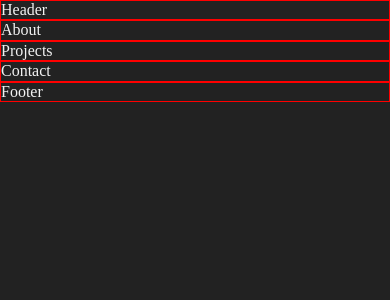
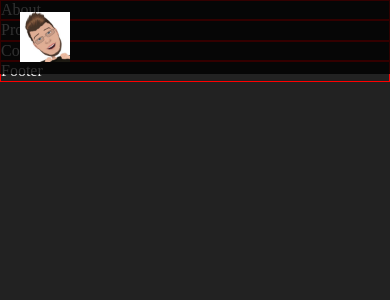
Before and after one commit to davidstalgren/portfolio, a Vue app: page / in a window 390 px wide. Shown: the top 300 px of the page. Built offline with nearby package versions, Linux system fonts and the light colour scheme.

Commit message:
✨menu/navigation added

```diff
--- a/index.html
+++ b/index.html
@@ -1,9 +1,10 @@
 <!DOCTYPE html>
 <html lang="en">
   <head>
-    <meta charset="UTF-8" />
-    <link rel="icon" type="image/svg+xml" href="/vite.svg" />
-    <meta name="viewport" content="width=device-width, initial-scale=1.0" />
+    <meta charset="UTF-8">
+    <link rel="icon" type="image/svg+xml" href="/vite.svg">
+    <meta name="viewport" content="width=device-width, initial-scale=1.0">
+    <link rel="stylesheet" href="https://pro.fontawesome.com/releases/v5.15.3/css/all.css" integrity="sha384-iKbFRxucmOHIcpWdX9NTZ5WETOPm0Goy0WmfyNcl52qSYtc2Buk0NCe6jU1sWWNB" crossorigin="anonymous">
     <title>David - Future Frontend dev portfolio</title>
   </head>
   <body>
--- /dev/null
+++ b/src/components/molecules/menu/Menu.vue
@@ -0,0 +1,80 @@
+<script>
+export default {
+    name: "menu",
+    data() {
+        return {
+            scrolledNav: null,
+            mobile: null,
+            mobileNav: null,
+            windowWidth: null,
+        };
+    },
+
+    created() {
+        window.addEventListener('resize', this.checkScreen);
+        this.checkScreen();
+    },
+
+    mounted() {
+        window.addEventListener('scroll', this.updateScroll);
+    },
+
+    methods: {
+        toggleMobileNav() {
+            this.mobileNav = !this.mobileNav;
+        },
+
+        updateScroll() {
+            const scrollPosition = window.scrollY;
+            if (scrollPosition > 50) {
+                this.scrolledNav = true;
+                return;
+            }
+            this.scrolledNav = false;
+        },
+
+        checkScreen() {
+            this.windowWidth = window.innerWidth;
+            if (this.windowWidth <= 750) {
+                this.mobile = true;
+                return;
+            }
+            this.mobile = false;
+            this.mobileNav = false;
+            return;
+        }
+    }
+
+};
+</script>
+
+<template>
+    <header :class="{ 'scrolled-nav': scrollPosition }">
+        <nav>
+            <div class="branding">
+                <img src="../../../assets/logo/logo.png" alt="">
+            </div>
+            <ul v-show="!mobile" class="navigation">
+                <li><router-link class="link" :to="{ name: 'Home' }">Home</router-link></li>
+                <li><router-link class="link" :to="{ name: 'About' }">About</router-link></li>
+                <li><router-link class="link" :to="{ name: 'Projects' }">Projects</router-link></li>
+                <li><router-link class="link" :to="{ name: 'Contact' }">Contact</router-link></li>
+            </ul>
+            <div class="icon">
+                <i @click="toggleMobileNav" v-show="mobile" class="far fa-bars" :class="{ 'icon-active' : mobileNav }"></i>
+            </div>
+            <transition name="mobile-nav">
+                <ul v-show="mobileNav" class="dropdown-nav">
+                    <li><router-link class="link" :to="{ name: 'Home' }">Home</router-link></li>
+                    <li><router-link class="link" :to="{ name: 'About' }">About</router-link></li>
+                    <li><router-link class="link" :to="{ name: 'Projects' }">Projects</router-link></li>
+                    <li><router-link class="link" :to="{ name: 'Contact' }">Contact</router-link></li>
+                </ul>
+            </transition>
+        </nav>
+    </header>
+</template>
+
+<style scoped lang="scss">
+@import '_menu.scss'
+</style>
--- /dev/null
+++ b/src/components/molecules/menu/_menu.scss
@@ -0,0 +1,149 @@
+@use '/src/style/variables' as var;
+
+header {
+    background-color: var.$black08;
+    z-index: 99;
+    width: 100%;
+    position: fixed;
+    transition: 0.5s ease all;
+    color: var.$offWhite;
+
+    nav {
+        position: relative;
+        display: flex;
+        flex-direction: row;
+        padding: 12px 0;
+        transition: 0.5s ease all;
+        width: 90%;
+        margin: 0 auto;
+        @media (min-width: 1140px) {
+            max-width: 1140px;
+        }
+
+        ul,
+        .link {
+            font-weight: 500;
+            color: var.$offWhite;
+            list-style: none;
+            text-decoration: none;
+        }
+
+        li {
+            text-transform: uppercase;
+            padding: 16px;
+            margin-left: 16px;
+        }
+
+        .link {
+            font-size: 1rem;
+            transition: 0.5s ease all;
+            padding-bottom: 4px;
+            border-bottom: 1px solid transparent;
+
+            &:hover {
+                color: var.$hoverBlue;
+                border-color: var.$hoverBlue;
+            }
+        }
+
+        .branding {
+            display: flex;
+            align-items: center;
+
+            img {
+                width: 50px;
+                transition: 0.5s ease all;
+            }
+        }
+
+        .navigation {
+            display: flex;
+            align-items: center;
+            flex: 1;
+            justify-content: flex-end;
+        }
+
+        .icon {
+            display: flex;
+            align-items: center;
+            position: absolute;
+            top: 0;
+            right: 24px;
+            height: 100%;
+
+            i {
+                cursor: pointer;
+                font-size: 1.5rem;
+                transition: 0.8s ease all;
+            }
+        }
+
+        .icon-active {
+            transform: rotate(180deg);
+        }
+
+        .dropdown-nav {
+            display: flex;
+            flex-direction: column;
+            position: fixed;
+            width: 100%;
+            max-width: 250px;
+            height: 100%;
+            background-color: var.$offWhite;
+            top: 0;
+            left: 0;
+            margin-top: 0;
+
+            li {
+                margin-left: 0;
+
+                .link {
+                    color: var.$almostBlack;
+                }
+
+            }
+        }
+
+        .mobile-nav-enter-active,
+        .mobile-nav-leave-active {
+            transition: 1s ease all;
+        }
+
+        .mobile-nav-enter-from,
+        .mobile-nav-leave-to {
+            transform: translateX(-250px);
+        }
+
+        .mobile-nav-enter-to {
+            transform: translateX(0);
+        }
+    }
+}
+
+.scrolled-nav {
+    background-color: black;
+    box-shadow: 0 4px 6px -1px rgba(0, 0, 0, 0.1), 0 2px 4px -1px rgba(0, 0, 0, 0.06);
+
+    nav {
+        padding: 8px 0;
+
+        .branding {
+            img {
+                width: 40px;
+                box-shadow: 0 4px 6px -1px rgba(0, 0, 0, 0.1), 0 2px 4px -1px rgba(0, 0, 0, 0.06);
+            }
+        }
+    }
+}
+
+//*****************************************************************************************
+//---------------------------------- Media query Tablet -----------------------------------
+//*****************************************************************************************
+
+@media only screen and (min-width: var.$tablet-bp) {}
+
+//*****************************************************************************************
+//---------------------------------- Media query Desktop ----------------------------------
+//*****************************************************************************************
+
+@media only screen and (min-width: var.$desktop-bp) {}
--- a/src/components/organisms/headercontainer/Headercontainer.vue
+++ b/src/components/organisms/headercontainer/Headercontainer.vue
@@ -1,8 +1,9 @@
 <script setup>
+    import Menu from '../../molecules/menu/Menu.vue'
 </script>
 
 <template>
-    <div>Header</div>
+    <Menu />
 </template>
 
 <style scoped lang="scss">
--- a/src/components/organisms/headercontainer/_headercontainer.scss
+++ b/src/components/organisms/headercontainer/_headercontainer.scss
@@ -1,8 +1,6 @@
 @use '/src/style/variables' as var;
 
-div {
-    border: 1px solid red;
-}
+
 
 //*****************************************************************************************
 //---------------------------------- Media query Tablet -----------------------------------
--- a/src/style/_variables.scss
+++ b/src/style/_variables.scss
@@ -7,6 +7,8 @@ $bodyText: "Rubik", sans-serif;
 //color-variabels
 $offWhite: #F2F2F2;
 $almostBlack: #222222;
+$hoverBlue: #00afea;
+$black08: rgba(0, 0, 0, 0.8);
 
 //breakpoints
 $mobile-bp: 375px;
```
Also changed, not shown: src/router/index.js (added, +32 -0 lines), src/assets/logo/logo.png (added).
